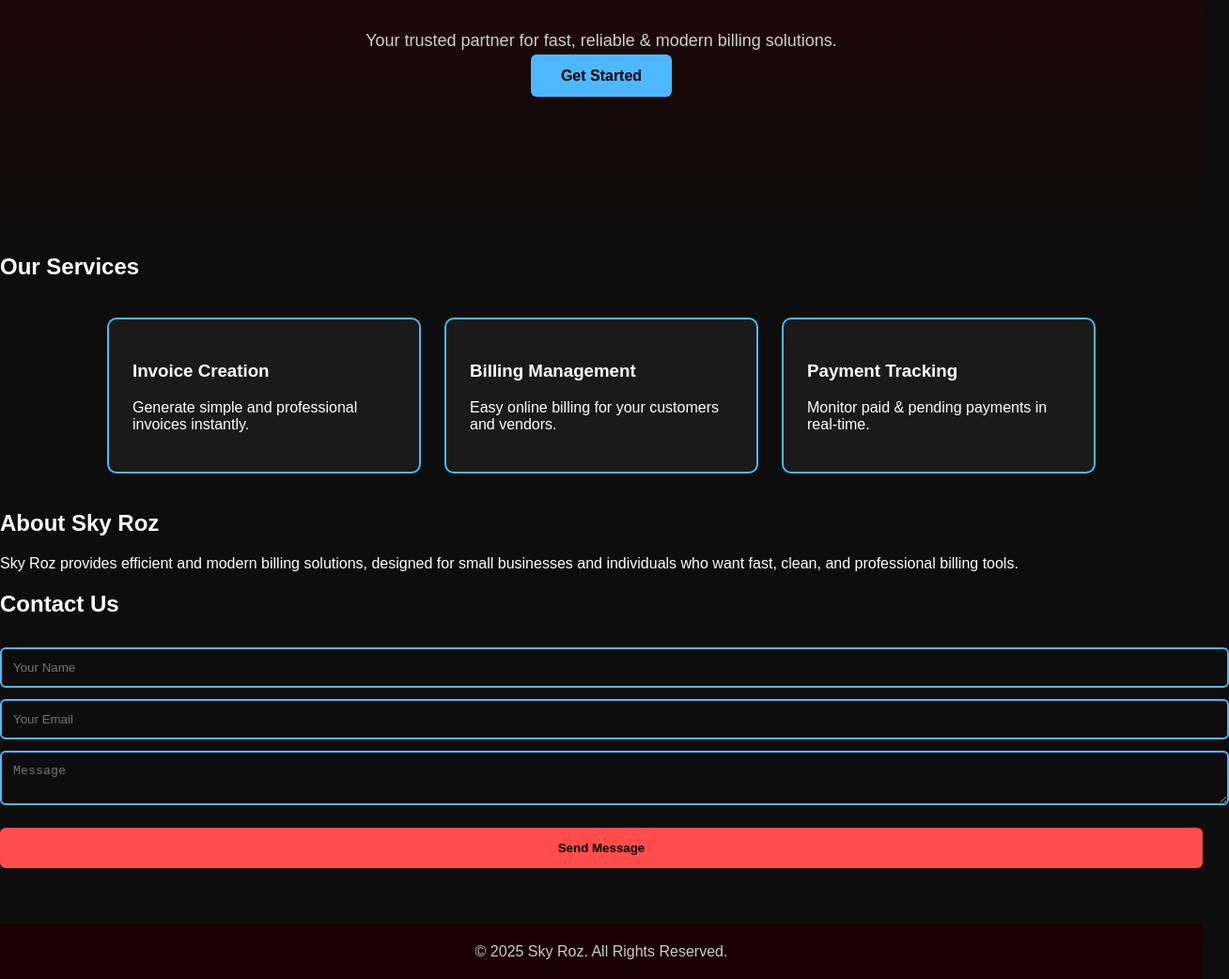
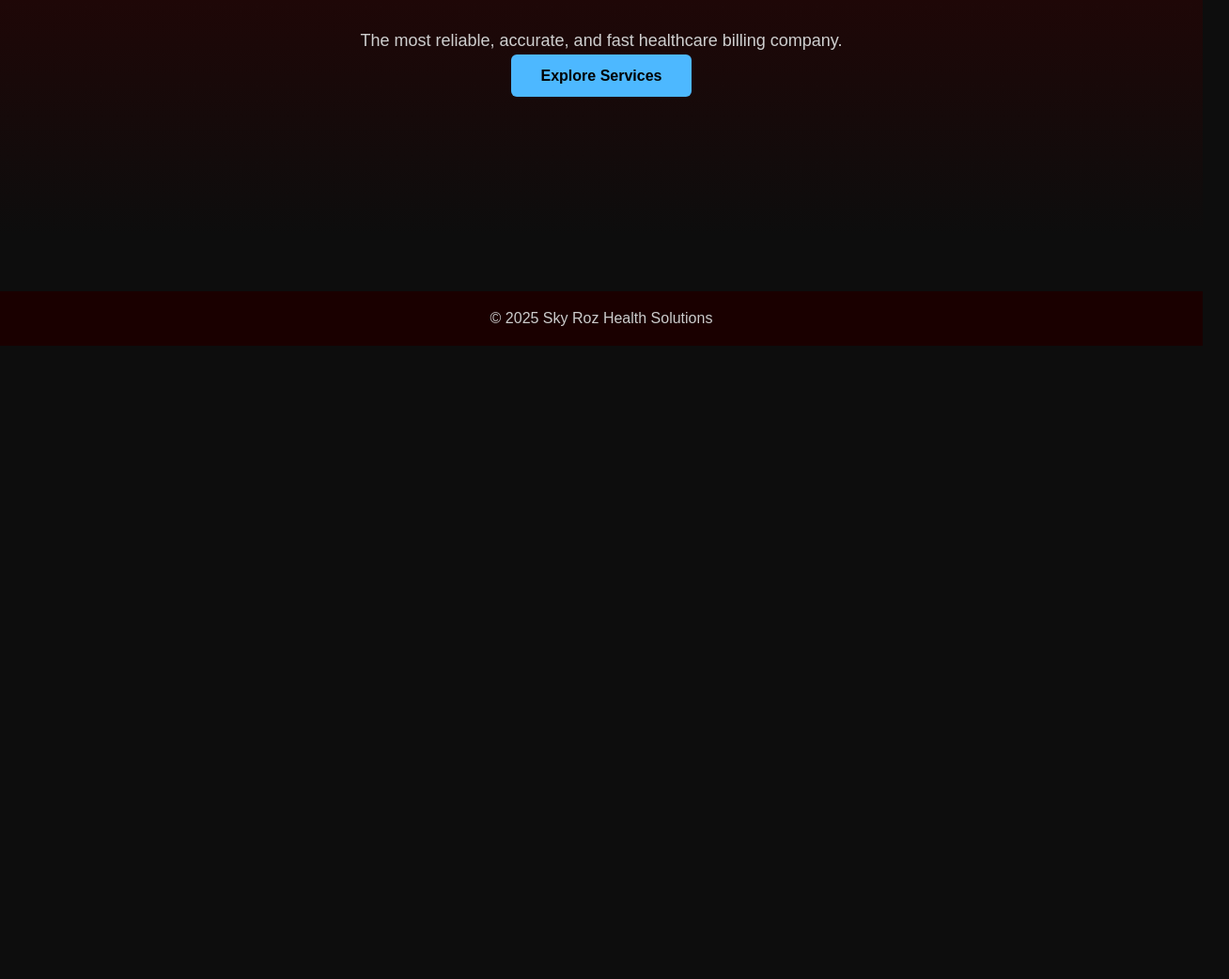
Before and after one commit to skyrozhealthsolutions-spec/SKY-ROZ, a plain HTML site: page index.html in a window 1280 px wide. Shown: the part 367-1409 px from the top of the page at 94% size, 1308 px wide, since content can reach past the window. After the commit the page ends 800 px from the top, so only its background shows below. Drawn offline with Linux system fonts and the light colour scheme.

Commit message:
Update index.html

```diff
--- a/index.html
+++ b/index.html
@@ -3,65 +3,29 @@
 <head>
     <meta charset="UTF-8">
     <meta name="viewport" content="width=device-width, initial-scale=1.0">
-    <title>Sky Roz - Billing Services</title>
+    <title>Sky Roz - Premium Billing Solutions</title>
     <link rel="stylesheet" href="styles.css">
 </head>
 <body>
 
 <header>
-    <div class="logo">Sky <span>Roz</span></div>
+    <div class="logo"><span class="sky">Sky</span><span class="roz">Roz</span></div>
     <nav>
-        <a href="#services">Services</a>
-        <a href="#about">About</a>
-        <a href="#contact">Contact</a>
+        <a href="index.html">Home</a>
+        <a href="services.html">Services</a>
+        <a href="billing.html">Billing</a>
+        <a href="about.html">About</a>
+        <a href="contact.html">Contact</a>
     </nav>
 </header>
 
 <section class="hero">
-    <h1>Professional Billing Services</h1>
-    <p>Your trusted partner for fast, reliable & modern billing solutions.</p>
-    <a href="#contact" class="btn">Get Started</a>
+    <h1>Premium Healthcare Billing Services</h1>
+    <p>The most reliable, accurate, and fast healthcare billing company.</p>
+    <a class="btn" href="services.html">Explore Services</a>
 </section>
 
-<section id="services" class="services">
-    <h2>Our Services</h2>
-    <div class="cards">
-        <div class="card">
-            <h3>Invoice Creation</h3>
-            <p>Generate simple and professional invoices instantly.</p>
-        </div>
-        <div class="card">
-            <h3>Billing Management</h3>
-            <p>Easy online billing for your customers and vendors.</p>
-        </div>
-        <div class="card">
-            <h3>Payment Tracking</h3>
-            <p>Monitor paid & pending payments in real-time.</p>
-        </div>
-    </div>
-</section>
-
-<section id="about" class="about">
-    <h2>About Sky Roz</h2>
-    <p>
-        Sky Roz provides efficient and modern billing solutions, designed for small
-        businesses and individuals who want fast, clean, and professional billing tools.
-    </p>
-</section>
-
-<section id="contact" class="contact">
-    <h2>Contact Us</h2>
-    <form>
-        <input type="text" placeholder="Your Name">
-        <input type="email" placeholder="Your Email">
-        <textarea placeholder="Message"></textarea>
-        <button type="submit">Send Message</button>
-    </form>
-</section>
-
-<footer>
-    © 2025 Sky Roz. All Rights Reserved.
-</footer>
+<footer>© 2025 Sky Roz Health Solutions</footer>
 
 </body>
 </html>
```
